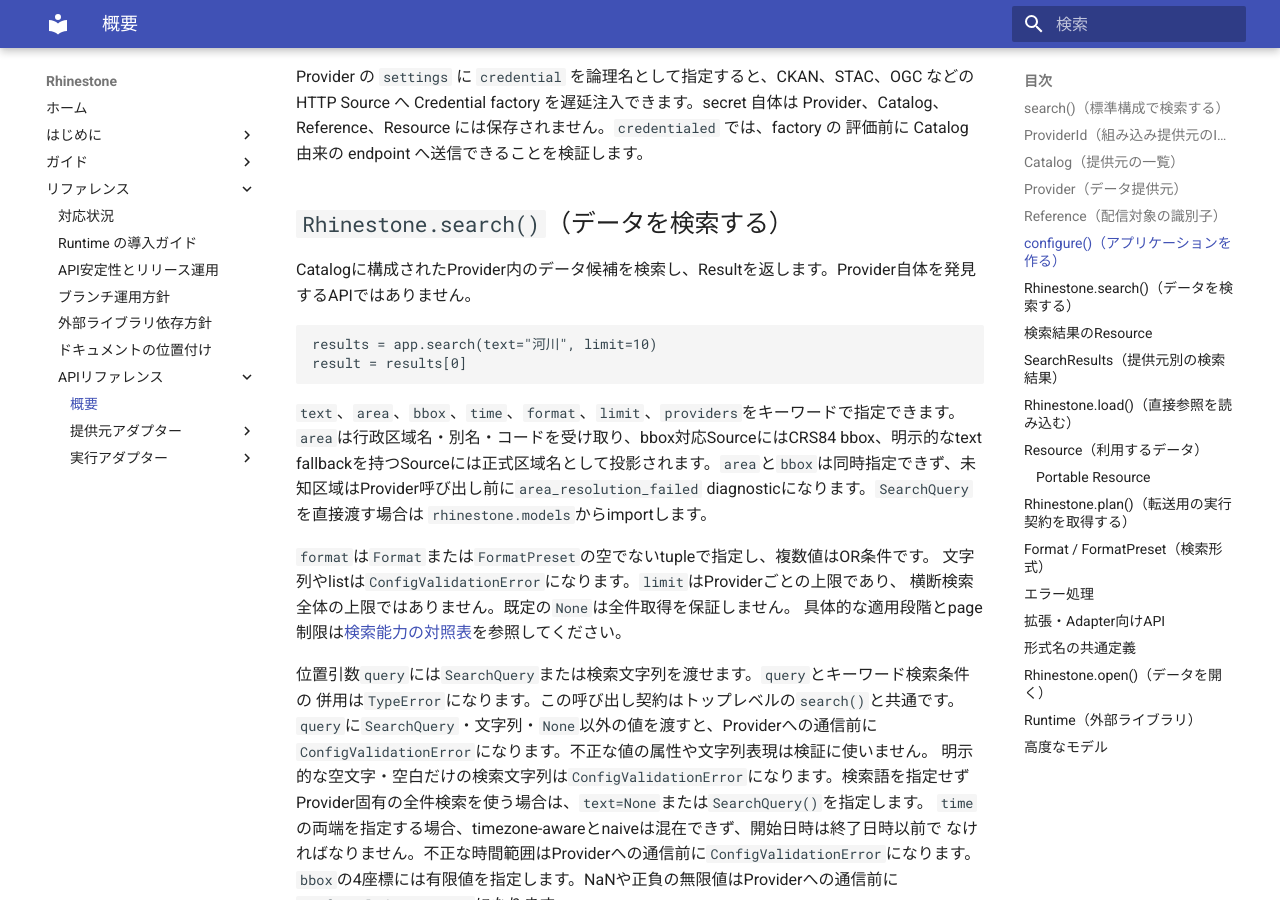
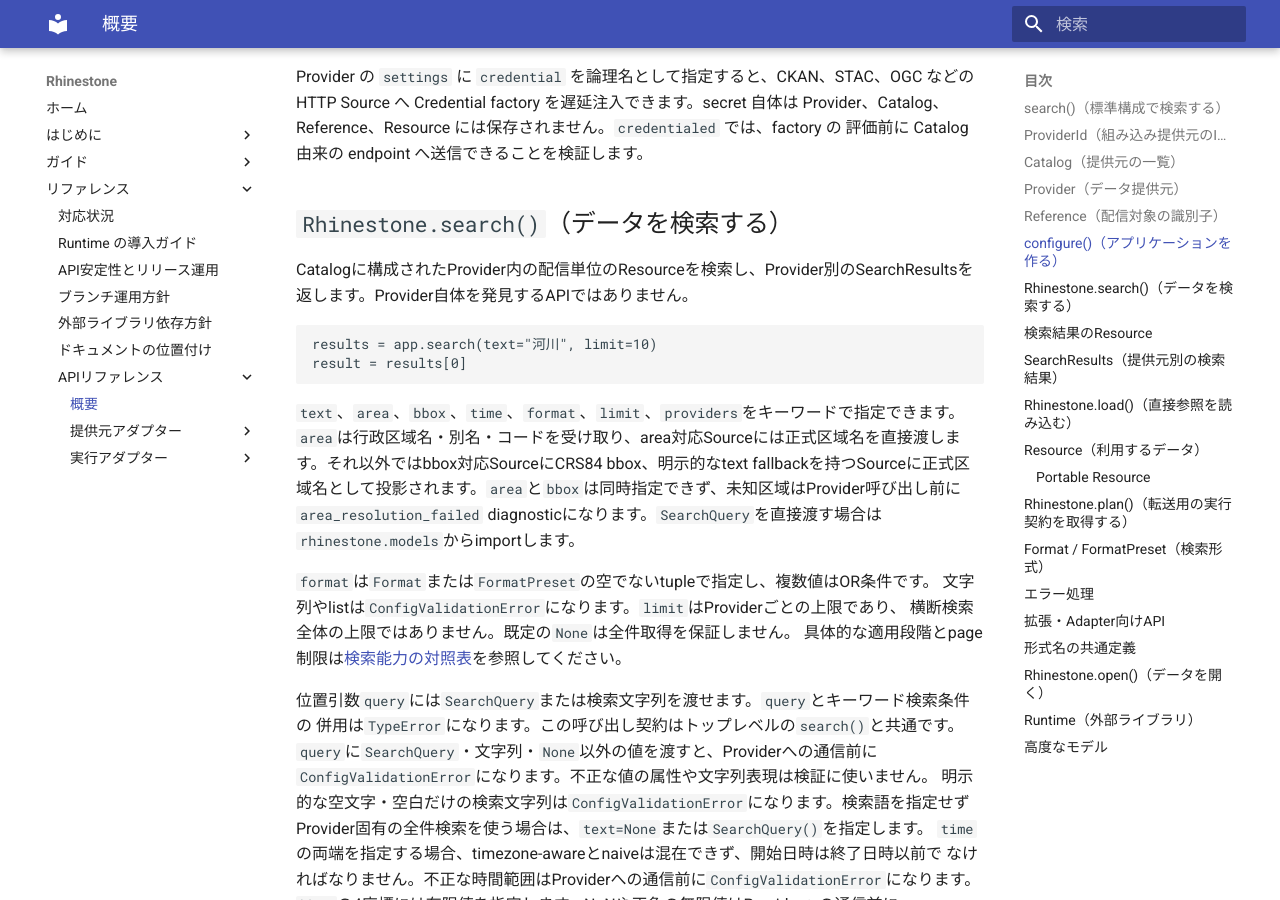
Before and after one commit to u-kitazawa/rhinestone, an MkDocs documentation site: the page built from docs/api.md, in a window 1280 px wide and 900 px high, scrolled down 2791 px. Built offline with MkDocs 1.6.1 and Material for MkDocs 9.7.7, drawn with Linux system fonts in a browser that asks for light colours; some of the changed text lies outside the part shown.

Commit message:
docs: align search and format guidance with Resource contracts

````diff
--- a/docs/api.md
+++ b/docs/api.md
@@ -116,14 +116,14 @@
 
 ## `Rhinestone.search()`（データを検索する）
 
-Catalogに構成されたProvider内のデータ候補を検索し、Resultを返します。Provider自体を発見するAPIではありません。
+Catalogに構成されたProvider内の配信単位のResourceを検索し、Provider別のSearchResultsを返します。Provider自体を発見するAPIではありません。
 
 ```python
 results = app.search(text="河川", limit=10)
 result = results[0]
 ```
 
-`text`、`area`、`bbox`、`time`、`format`、`limit`、`providers`をキーワードで指定できます。`area`は行政区域名・別名・コードを受け取り、bbox対応SourceにはCRS84 bbox、明示的なtext fallbackを持つSourceには正式区域名として投影されます。`area`と`bbox`は同時指定できず、未知区域はProvider呼び出し前に`area_resolution_failed` diagnosticになります。`SearchQuery`を直接渡す場合は
+`text`、`area`、`bbox`、`time`、`format`、`limit`、`providers`をキーワードで指定できます。`area`は行政区域名・別名・コードを受け取り、area対応Sourceには正式区域名を直接渡します。それ以外ではbbox対応SourceにCRS84 bbox、明示的なtext fallbackを持つSourceに正式区域名として投影されます。`area`と`bbox`は同時指定できず、未知区域はProvider呼び出し前に`area_resolution_failed` diagnosticになります。`SearchQuery`を直接渡す場合は
 `rhinestone.models`からimportします。
 
 `format`は`Format`または`FormatPreset`の空でないtupleで指定し、複数値はOR条件です。
@@ -313,7 +313,8 @@
 
 ## `Rhinestone.open()`（データを開く）
 
-Resourceを渡すか、Resource/Referenceを渡して解決とopenを一度に行えます。
+`Resource`、直接指定の`Reference`、または単独の`AccessPlan`を渡せます。
+Resource/Referenceは必要に応じてloadしてから開き、AccessPlanはProviderへ再問い合わせせず実行します。
 
 ```python
 data = app.open(result, "rasterio", runtime=rasterio)
````
Also changed, not shown: docs/search-capabilities.md (+3 -2 lines), 1 other file.
